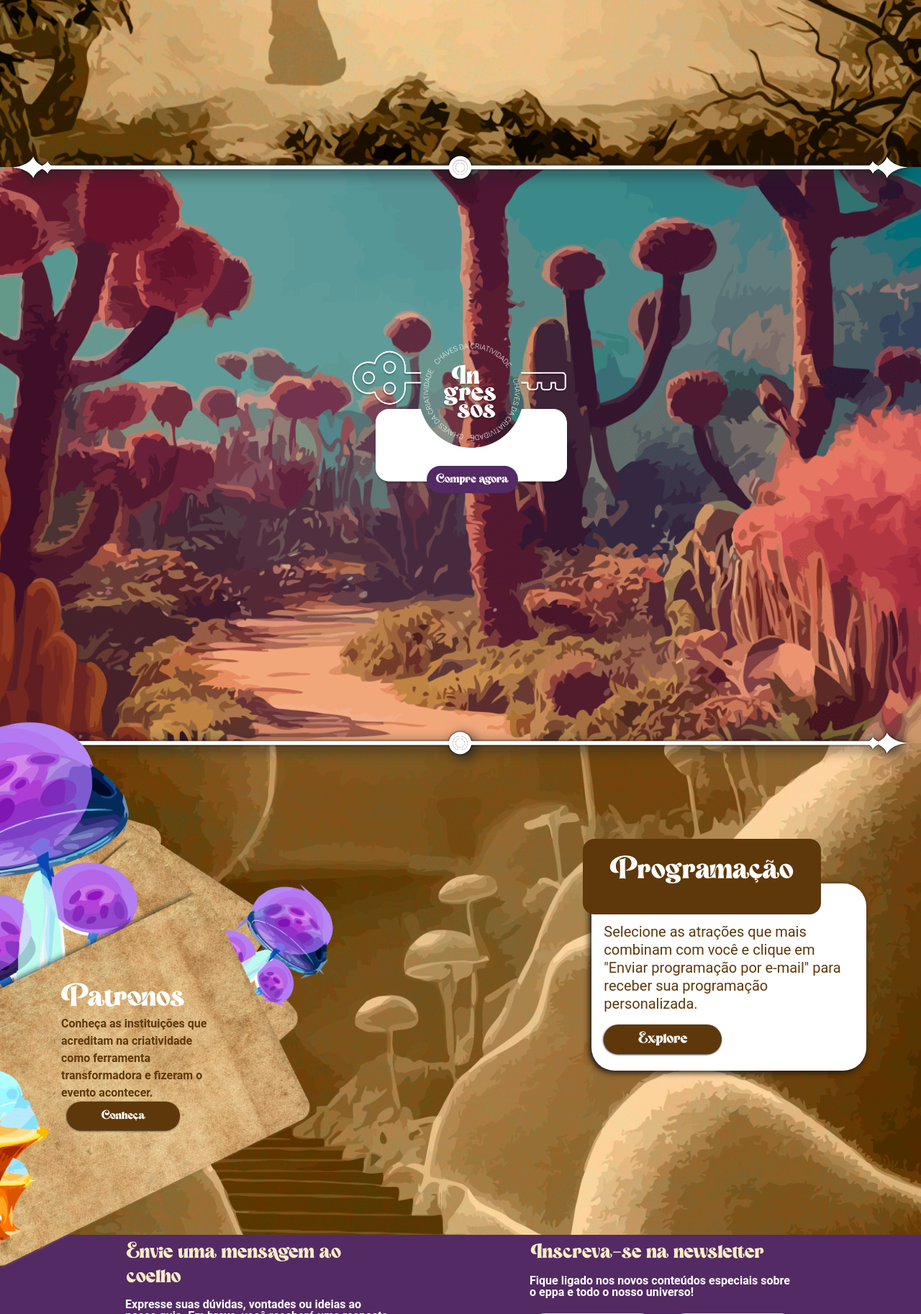
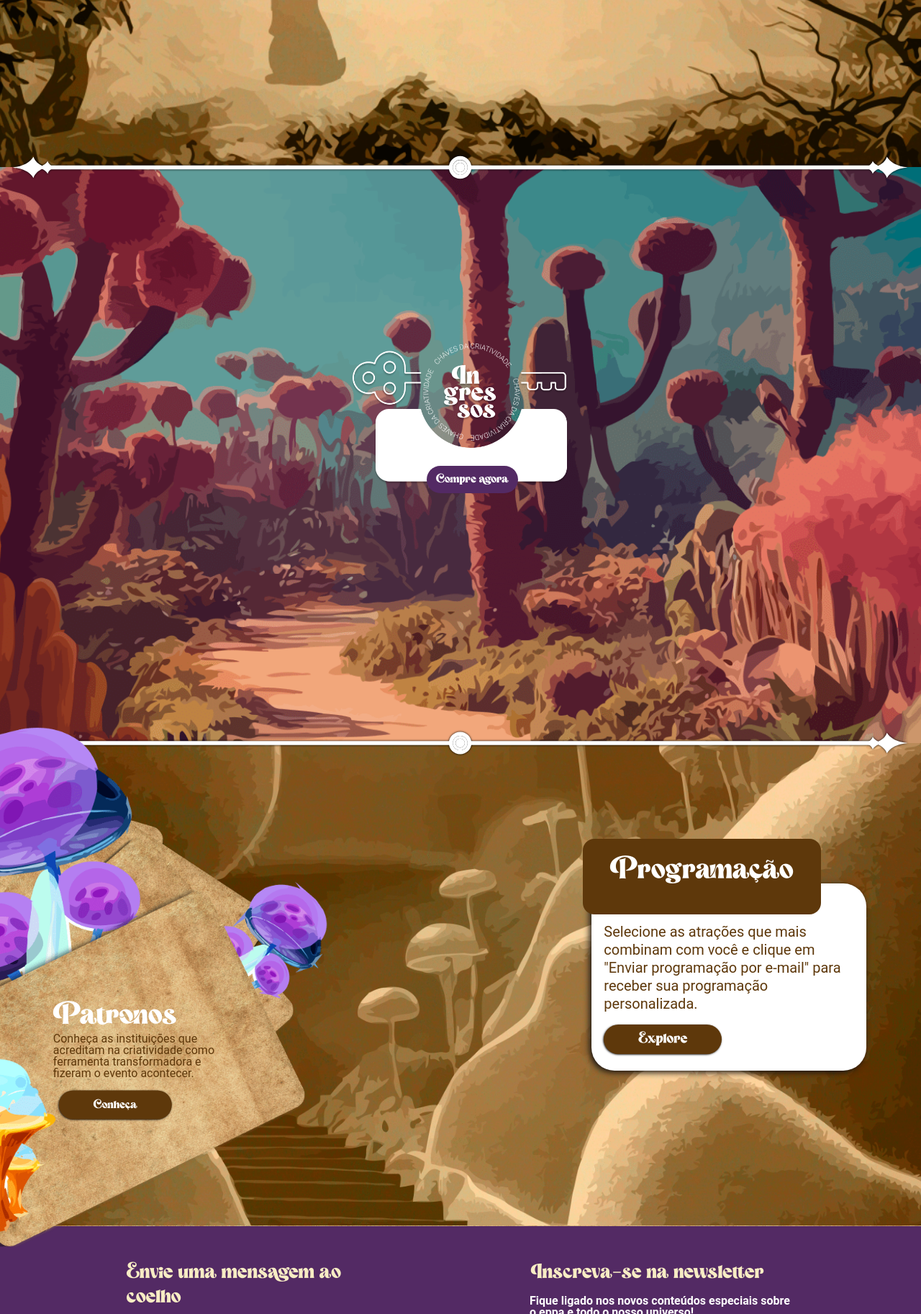
Before and after one commit to kaduFranca/Projeto-EPPA23, a PHP site: page / in a window 1280 px wide. Shown: the part 1960-3785 px from the top of the page at 72% size. Run offline with PHP 8.4, Linux system fonts and the light colour scheme; some web fonts are replaced.

Commit message:
Ajuste cogumelo

```diff
--- a/css/style/style.css
+++ b/css/style/style.css
@@ -74,7 +74,7 @@ body {
     background-size: cover;
     background-position: center center;
     max-height: 1400px;
-    min-height: 800px;
+    min-height: 780px;
 
 
 }
@@ -105,7 +105,6 @@ body {
     padding: 0;
     margin-top: 50%;
     top: 0%;
-    filter: drop-shadow(0.4vw 0.4vw 0.7vw #222);
     z-index: 10;
 }
 
@@ -115,7 +114,6 @@ body {
     margin-top: -1.5%;
     margin-bottom: -1.6%;
     top: 0%;
-    filter: drop-shadow(0.4vw 0.4vw 0.7vw #222);
     z-index: 10;
 }
 
@@ -124,7 +122,6 @@ body {
     padding: 0;
     margin-top: -1.5%;
     margin-bottom: -10%;
-    filter: drop-shadow(0.4vw 0.4vw 0.7vw #222);
 
 }
 
@@ -222,12 +219,14 @@ body {
 
 .geral-patronos {
     position: relative;
-    display: ruby-base;
-    background-position: right;
+    display: block;
     z-index: 4;
     max-width: 500px;
-    min-width: 310px;
+    min-width: 300px;
+
     height: 700px;
+    min-height: 500px;
+
 }
 
 .cogumelo {
@@ -237,9 +236,9 @@ body {
     background-size: cover;
     background-attachment: fixed;
     background-repeat: no-repeat;
-    background-position: right;
-    min-height: 110%;
-    transform: translate(-3%, 10%);
+    background-position: -220px 11px;
+    min-height: 105%;
+    transform: translate(-0%, 10%);
     padding: 0%;
     margin: 0%;
 }
@@ -250,10 +249,10 @@ body {
     font-family: "Roboto";
     color: #5e380b;
     background-color: transparent;
-    width: 165px;
+    width: 220px;
     min-width: 40%;
+    transform: translateX(39%);
+    top: 53%;
     padding: 0;
     margin: 0;
-    top: 47%;
-    right: 40%;
 }
--- a/index.html
+++ b/index.html
@@ -200,9 +200,9 @@
 
 
     <!-- Quarto fundo (Programação) -->
-    <div class="container-fluid back-four d-block" >
+    <div class="container-fluid m-0 back-four d-block" >
       <div class="row ">
-        <div class="col-12 col-md-12 col-lg-7 d-block position-relative">
+        <div class="col-12 col-md-12 col-lg-7 d-block position-relative m-0 p-0">
           <div class="geral-patronos">
             <div class="cogumelo ">
               <div class="box-patronos ">
@@ -211,14 +211,14 @@
                     style="display:inline-block; font-family: Magic-Retro; padding: 0; margin: 0;">Patronos</p>
                 </div>
                 <div class="row ">
-                  <p class="text-start fw-bolder" style="display:inline-block; padding: 0; margin: 0;">Conheça as
+                  <p class="text-start fs-6 lh-1 fst-normal" style="display:inline-block; padding: 0; margin: 0;">Conheça as
                     instituições
                     que
                     acreditam na criatividade como ferramenta
                     transformadora e fizeram o evento acontecer.
                   </p>
                 </div>
-                <div class="row">
+                <div class="row my-3">
                   <button
                     class="box-marrom botao cor-marrom rounded-pill text-center text-white w-auto  border-0 mx-2 px-5 py-2">Conheça</button>
                 </div>
@@ -261,7 +261,7 @@
   <!-- Footer -->
   <footer>
     <div class="contato">
-      <div class="container ">
+      <div class="container pt-5">
 
         <div class="row justify-content-center align-items-center g-2 " style=" color: #532A64;">
 
```
